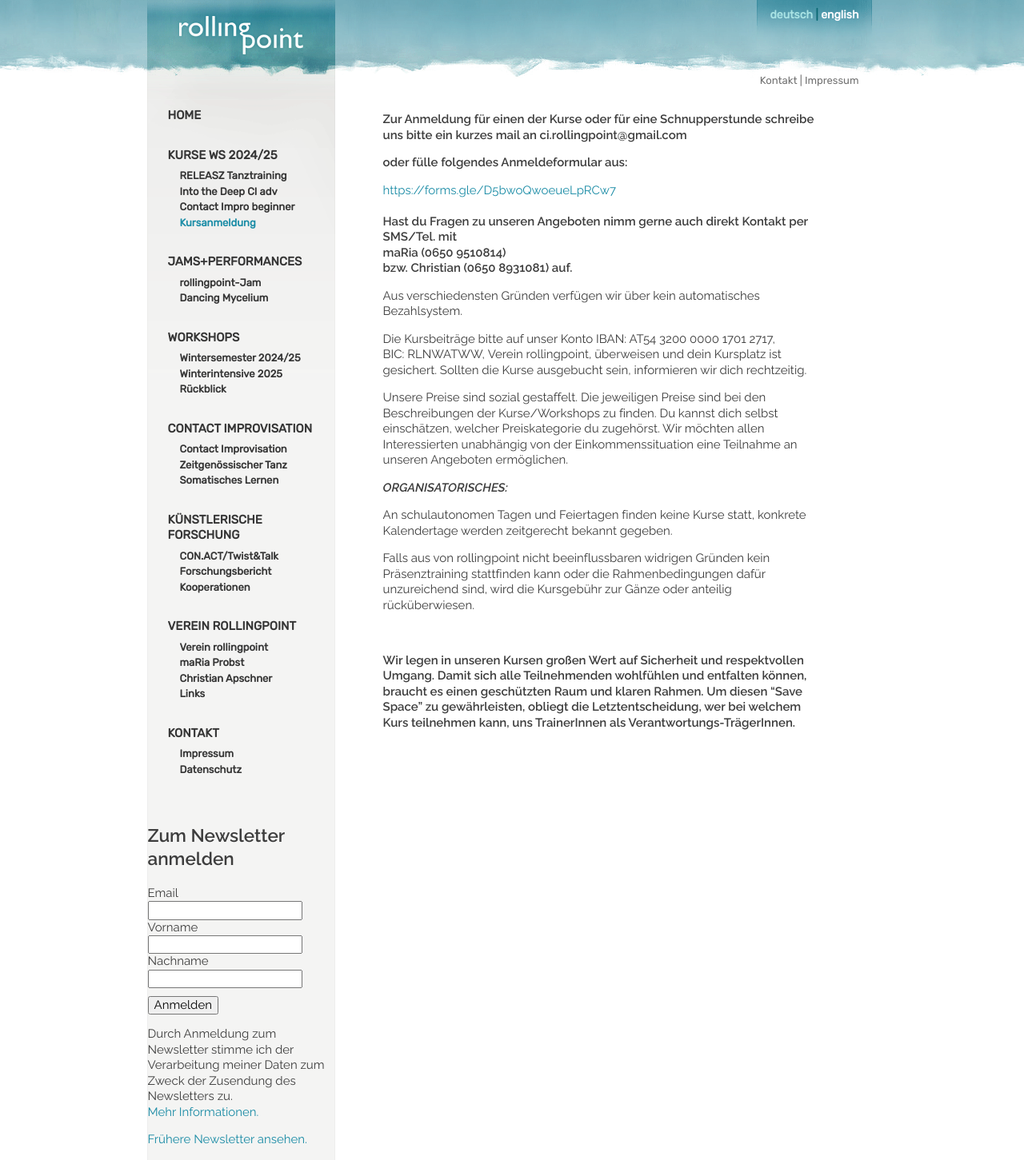
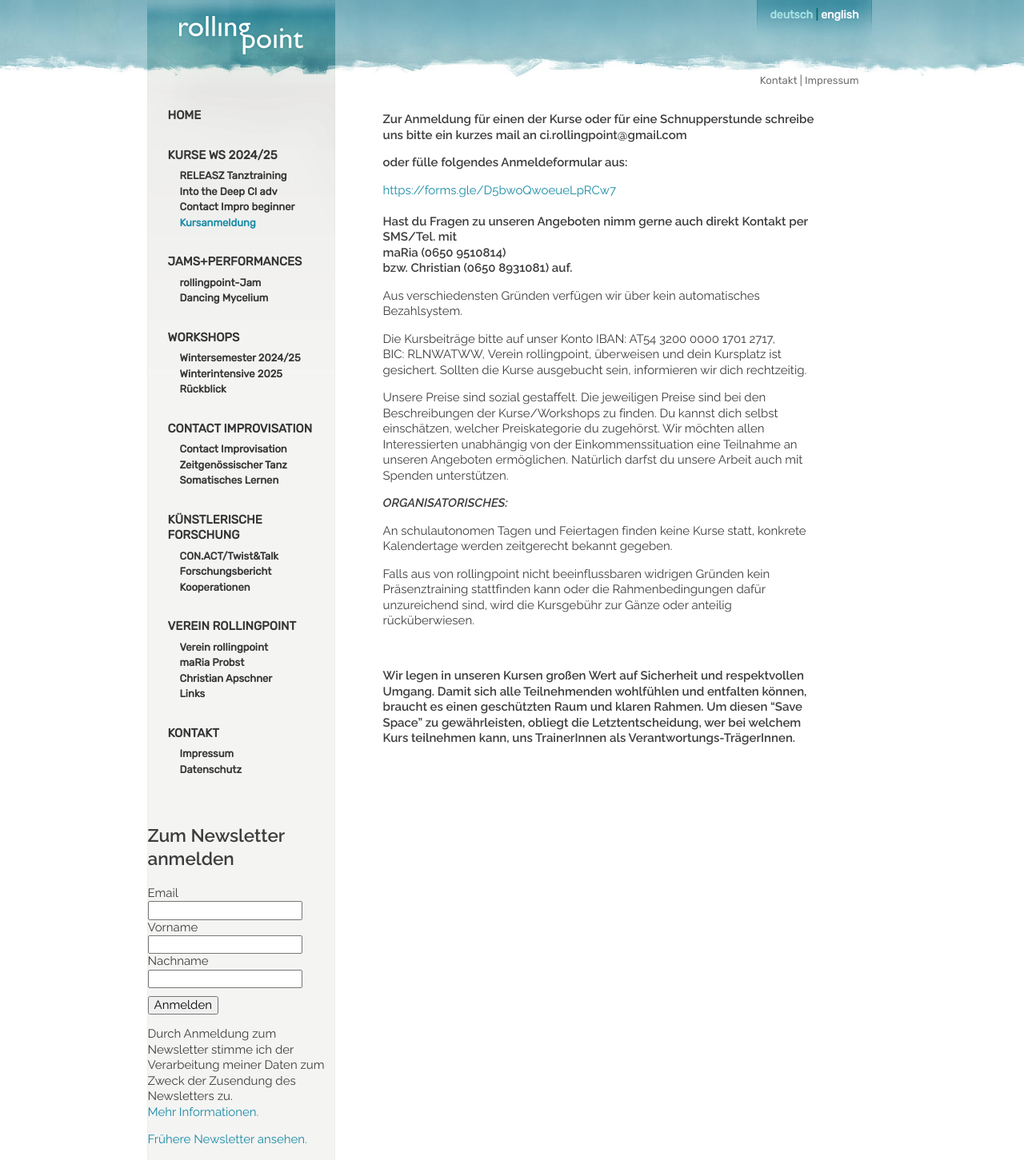
Before and after one commit to manulari/rollingpointat, a Jekyll site: the page built from _pages_de/kursanmeldung.md, in a window 1280 px wide. Shown: the whole page at 80% size. Built offline with Jekyll 4.4.1, drawn with Linux system fonts in a browser that asks for light colours; comment, search, counter and statistics services are not loaded.

Commit message:
Update page (de) “kursanmeldung”

```diff
--- a/_pages_de/kursanmeldung.md
+++ b/_pages_de/kursanmeldung.md
@@ -17,7 +17,7 @@ Aus verschiedensten Gründen verfügen wir über kein automatisches Bezahlsystem
 
 Die Kursbeiträge bitte auf unser Konto IBAN: AT54 3200 0000 1701 2717, BIC: RLNWATWW, Verein rollingpoint, überweisen und dein Kursplatz ist gesichert. Sollten die Kurse ausgebucht sein, informieren wir dich rechtzeitig.
 
-Unsere Preise sind sozial gestaffelt. Die jeweiligen Preise sind bei den Beschreibungen der Kurse/Workshops zu finden. Du kannst dich selbst einschätzen, welcher Preiskategorie du zugehörst. Wir möchten allen Interessierten unabhängig von der Einkommenssituation eine Teilnahme an unseren Angeboten ermöglichen.
+Unsere Preise sind sozial gestaffelt. Die jeweiligen Preise sind bei den Beschreibungen der Kurse/Workshops zu finden. Du kannst dich selbst einschätzen, welcher Preiskategorie du zugehörst. Wir möchten allen Interessierten unabhängig von der Einkommenssituation eine Teilnahme an unseren Angeboten ermöglichen. Natürlich darfst du unsere Arbeit auch mit Spenden unterstützen.
 
 ***ORGANISATORISCHES:***
 
```
